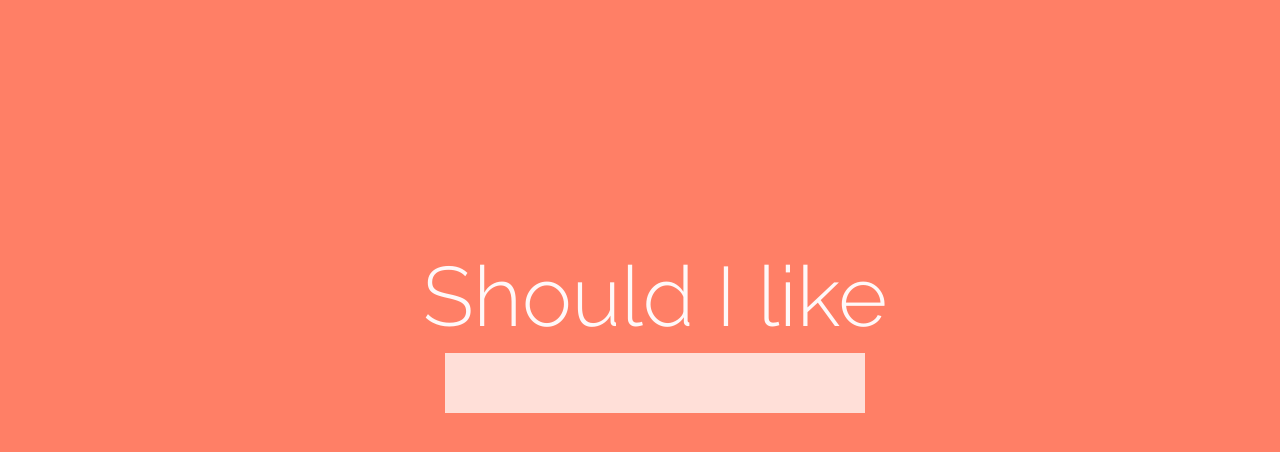
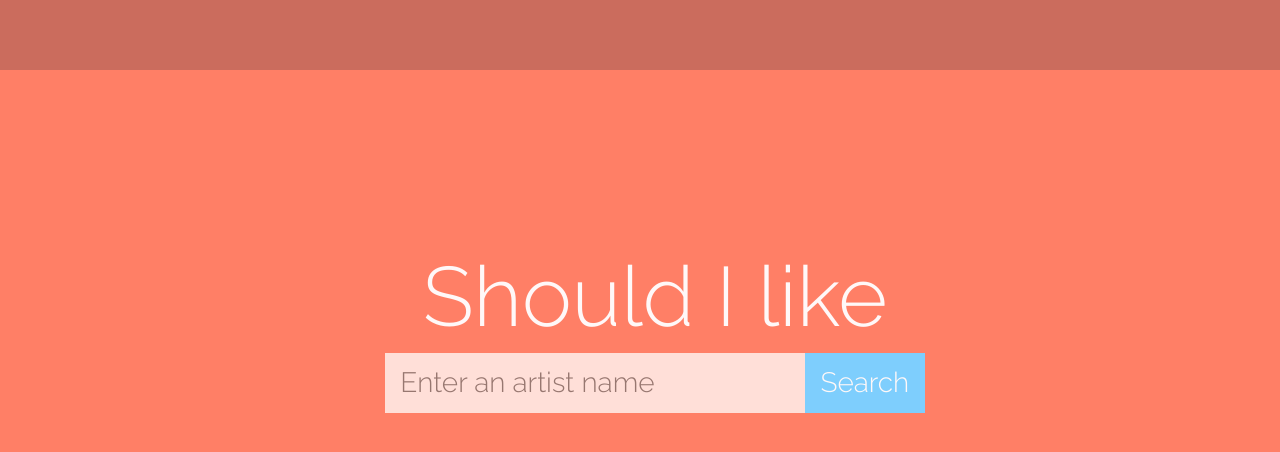
Before and after one commit to chiaS/COBALT-CLERIC, a website: page client/index.html in a window 1280 px wide. Drawn offline with nearby package versions, Linux system fonts and the light colour scheme; some packages are replaced by stand-ins of ours; a script that the page names is missing.

Commit message:
add search button to the page

```diff
--- a/client/index.html
+++ b/client/index.html
@@ -12,7 +12,9 @@
 <body ng-app="shouldIApp">
 
   <div id="background">
-    <div class="container" ui-view></div>
+    <div id="status">
+      <div class="container" ui-view></div>
+    </div>
   </div>
 
   <!-- Client-side Requirements -->
--- a/client/script/app.js
+++ b/client/script/app.js
@@ -1,3 +1,5 @@
+'use strict';
+
 angular.module('shouldIApp', [
 	 'ui.router',
 	 'shouldIApp.autoComplete',
--- a/client/script/autoComplete/autoComplete.html
+++ b/client/script/autoComplete/autoComplete.html
@@ -2,7 +2,8 @@
   <h2 id="title" for="Autocomplete">Should I like</h2>
   <div class="search-bar">
     <form novalidate>
-    <input type="search" class="search-box"  ng-model="data" auto-complete autofocus required/>
+    <input type="search" class="search-box"  ng-model="data" auto-complete autofocus required placeholder="Enter an artist name">
+    <input type="submit" value="Search" class="get-answer">
     </form>
   </div>
   <div id="main" ui-view></div>
--- a/client/script/services/services.js
+++ b/client/script/services/services.js
@@ -3,13 +3,13 @@
 angular.module('shouldIApp.services', [])
 .factory('AutoCompleteService', function ($http) {
   var getSource = function(){
-       names = ["john", "bill", "charlie", "robert",
+      var names = ["john", "bill", "charlie", "robert",
        "alban", "oscar", "marie", "celine", "brad", "drew",
        "rebecca", "michel", "francis", "jean", "paul", "pierre",
        "nicolas", "alfred", "gerard", "louis", "albert", "edouard",
        "benoit", "guillaume", "nicolas", "joseph"];
        return names;
-    }
+    };
   return {
     getSource: getSource
   };
--- a/client/styles/main.css
+++ b/client/styles/main.css
@@ -26,8 +26,17 @@ h1, h2, h3 {
   z-index: 1;
 }
 
+#status {
+  background-color: rgba(49, 55, 69, 0.25);
+  display: block;
+  height: 5em;
+  position: fixed;
+  width: 100%;
+  z-index: 3;
+}
+
 #title {
-  /*display: inline-block;*/
+  display: inline-block;
   font-size: 6em;
   font-weight: 300;
   left: 25%;
@@ -48,22 +57,30 @@ h1, h2, h3 {
   height: 40px;
   color: #0f0f0f;
   opacity: 0.75;
-  border: none;
   padding-left: 15px;
   padding-top: 30px;
   padding-bottom: 30px;
 }
 
-input[type=search]:focus {
+input[type=search]:focus, input:active {
   outline: none;
 }
 
-#form {
-  margin-left: 50px;
-  width: 500px
+input {
+  display: inline;
+  border: none;
 }
 
-[auto-complete] {
-  color: black;
-  background-color: white;
+.get-answer {
+  font-size: 2em;
+  height: 60px;
+  width: 120px;
+  background-color: #7ECEFD;
+  text-align: center;
+  margin-left: -4px;
+  margin-top: -10px;
 }
+
+.get-answer:hover {
+  background-color: #2185C5;
+}
```
